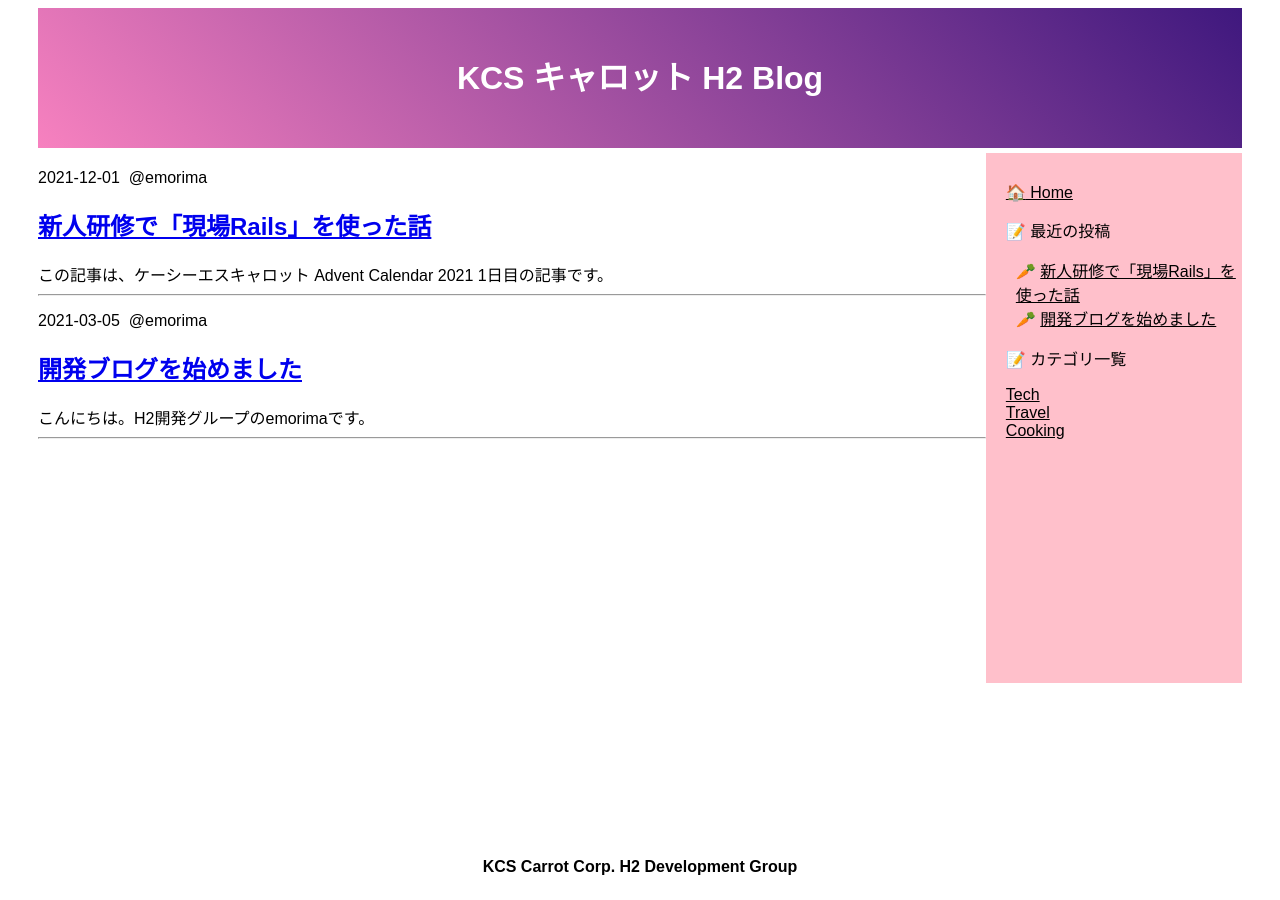
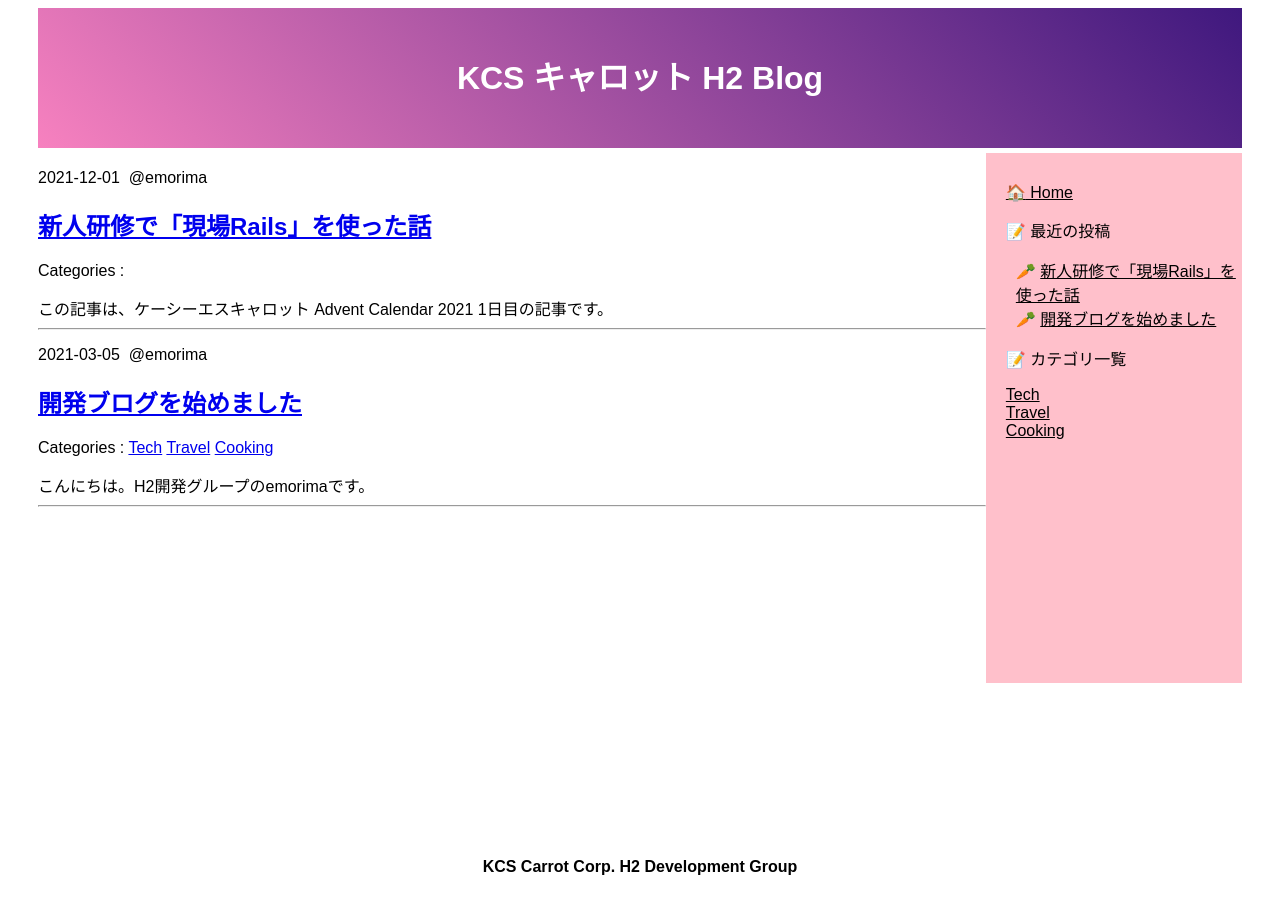
Before and after one commit to kcscarrot-konno/h2carrot.github.io, a Jekyll site: the page built from index.markdown, in a window 1280 px wide. Built offline with Jekyll 4.4.1, drawn with Linux system fonts in a browser that asks for light colours; emoji names are drawn with the system emoji font.

Commit message:
indexページの投稿一覧にカテゴリーを表示するように修正

```diff
--- a/_layouts/home.html
+++ b/_layouts/home.html
@@ -16,8 +16,14 @@
               <h1 class="post-title">{{ post.title }}</h1>
             </a>
 
+            <p>
+              Categories :
+              {% for category in post.categories %}
+                <a href="{{site.baseurl}}/categories/#{{category|slugize}}">{{ category | capitalize }}</a>
+              {% endfor %}
+            </p>
+
             <div class="post-content">{{ post.excerpt | strip_html | truncatewords: 200 }}</div>
-
           </article>
 
           <hr>
```
